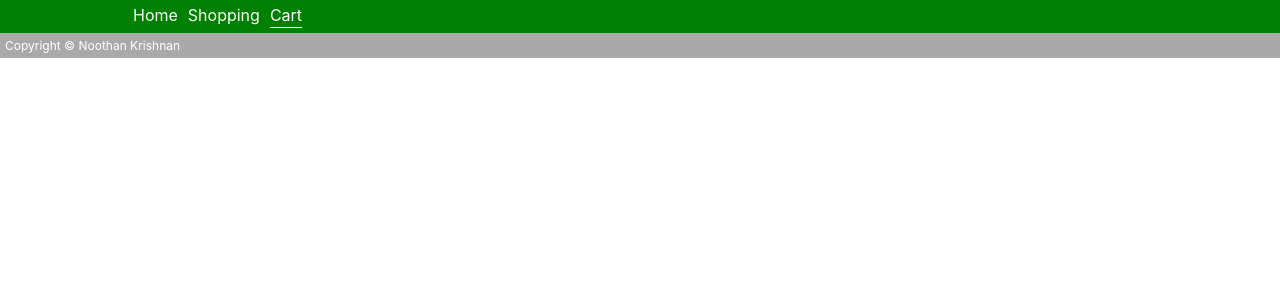
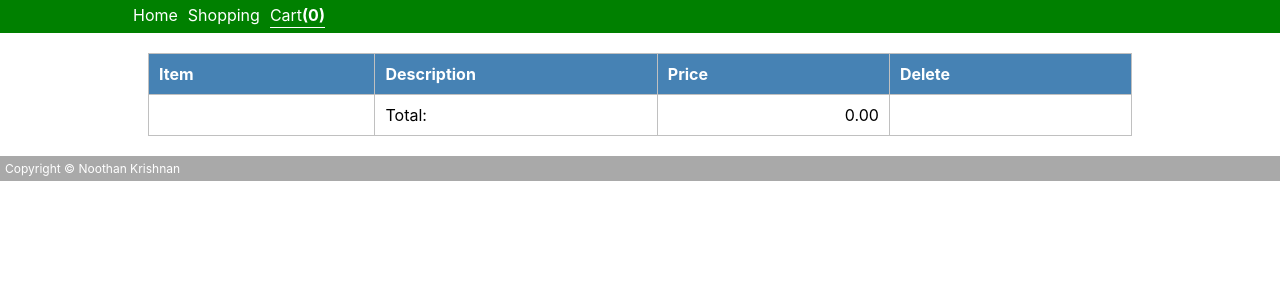
Before and after one commit to noothanpanthayi/digitaldashboard, a React (Create React App) app: page /cart in a window 1280 px wide. Shown: the top 300 px of the page. Built offline with nearby package versions, Linux system fonts and the light colour scheme.

Commit message:
all updates

```diff
--- a/src/components/header/header.jsx
+++ b/src/components/header/header.jsx
@@ -2,15 +2,18 @@ import React from 'react'
 import styles from './header.module.css';
 import {NavLink } from 'react-router-dom';
 import './navlink.css';
+import { useSelector } from 'react-redux';
 
 
 const Header = () => {
+  const {cartlist}=useSelector(state=>state.cartlist);
+
   return (
     <header>
         <nav>
           <NavLink exact="true" to="/" activeclassname="active">Home</NavLink>
           <NavLink to="/shopping" exact="true" activeclassname="active">Shopping</NavLink>
-          <NavLink to="/cart" exact="true" activeclassname="active">Cart</NavLink>
+          <NavLink to="/cart" exact="true" activeclassname="active">Cart<span className={styles.bold}>({cartlist.length})</span></NavLink>
 
       </nav>
     </header>
--- a/src/components/header/header.module.css
+++ b/src/components/header/header.module.css
@@ -18,3 +18,7 @@ nav a:visited  {
   padding-bottom: 2px;
   text-decoration: none;
 }
+
+.bold {
+  font-weight: bold;
+}
--- a/src/pages/Shopping/Shopping.jsx
+++ b/src/pages/Shopping/Shopping.jsx
@@ -1,18 +1,11 @@
 import React, { Fragment, useEffect, useState } from 'react'
 import useFetch from '../../hooks/usefetch'
 import styles from './shopping.module.css'
-import { useDispatch, useSelector } from "react-redux";
-import { setCartList } from '../../redux/slices/cartlist';
-
+import { useDispatch, useSelector } from 'react-redux'
+import { setCartList } from '../../redux/slices/cartlist'
 
 const Shopping = () => {
-
-  const dispatch=useDispatch();
-
-
-
-  // console.log('cartList consumed ', cartlist);
-
+  const dispatch = useDispatch()
 
   const { data, loading, error, errorMsg } = useFetch(
     'https://dummyjson.com/products',
@@ -21,7 +14,6 @@ const Shopping = () => {
   const [state, setState] = useState({
     cart: [],
   })
-
 
   const addToCart = (item) => {
     const tempState = { ...state }
@@ -32,12 +24,8 @@ const Shopping = () => {
       }
     })
 
-    dispatch(setCartList(item));
+    dispatch(setCartList(item))
   }
-
-  // useEffect(() => {
-  //   console.log('State ', state)
-  // })
 
   const Grid = () => {
     return (
@@ -52,7 +40,11 @@ const Shopping = () => {
                     {item.title.length > 15 && '...'}
                   </div>
                   <div>
-                    <img className={styles.image} alt="products" src={item.images[0]} />
+                    <img
+                      className={styles.image}
+                      alt="products"
+                      src={item.images[0]}
+                    />
                   </div>
                   <div className={styles.price}>Price:{item.price}</div>
                   <div className={styles.footer}>
--- a/src/pages/cart/ShoppingCart.jsx
+++ b/src/pages/cart/ShoppingCart.jsx
@@ -1,17 +1,59 @@
-import React, {useEffect} from 'react';
-import { useSelector } from 'react-redux';
+import React, { Fragment, useEffect, useState } from 'react'
+import { useDispatch, useSelector } from 'react-redux'
 import styles from './cart.module.css'
-
+import { removeItem } from '../../redux/slices/cartlist'
 
 const ShoppingCart = () => {
-    const {cartlist}=useSelector(state=>state.cartlist);
-  return <div className={styles.grid}>
-    {cartlist?.map(row=>{
-        return <>
-            <div>{row.title} </div> <div>{row.description} </div><div>{row.price} </div>
-        </>
-    })}
+  const [state, setState] = useState({
+    total: 0,
+  })
+  const dispatch = useDispatch()
+
+  const { cartlist } = useSelector((state) => state.cartlist)
+
+  const getTotal = () => {
+    const total = cartlist.reduce((accum, row) => {
+      return accum + row.price
+    }, 0)
+
+    setState((prevState) => {
+      return {
+        total,
+      }
+    })
+  }
+
+  useEffect(() => {
+    getTotal()
+  }, [cartlist])
+
+  const deleteItem = (e) => {
+    dispatch(removeItem(e.target.id))
+  }
+
+  return (
+    <div className={styles.grid}>
+      <div>Item</div>
+      <div>Description</div>
+      <div>Price</div>
+      <div>Delete</div>
+      {cartlist?.map((row) => {
+        return <Fragment key={row.id}>
+            <div>{row.title} </div> <div>{row.description} </div>
+            <div className={styles.right}>{row.price.toFixed(2)} </div>
+            <div>
+              <span id={row.id} onClick={deleteItem} className={styles.pointer}>
+                🗑️
+              </span>
+            </div>
+          </Fragment>
+
+      })}
+      <div></div> <div className="styles.right">Total:</div>
+      <div className={styles.right}>{state.total.toFixed(2)}</div>
+      <div></div>
     </div>
+  )
 }
 
 export default ShoppingCart
--- a/src/pages/cart/cart.module.css
+++ b/src/pages/cart/cart.module.css
@@ -1,4 +1,27 @@
 .grid {
     display:grid;
-    grid-template-columns: repeat(3,auto);
+    grid-template-columns: repeat(4,auto);
+    border-left:solid 1px silver;
+    border-bottom:solid 1px silver;
+    margin:20px;
 }
+
+.grid div {
+    padding:10px;
+    border-top:solid 1px silver;
+    border-right:solid 1px silver;
+}
+
+.grid div:nth-child(-n+4) {
+  background-color: steelblue;
+  font-weight: bold;
+  color:#fff
+}
+
+.right {
+    text-align: right;
+}
+
+.pointer {
+    cursor: pointer;
+}
--- a/src/redux/slices/cartlist.js
+++ b/src/redux/slices/cartlist.js
@@ -7,15 +7,16 @@ export const cartListSlice = createSlice({
   },
   reducers: {
     setCartList: (state, action) => {
-
-      // state.cartList=[...state.cartList,action.payload]
-      // console.log('payload ', action.payload);
-
       state.cartlist.push(action.payload)
-      // console.log('state.cartlist ', state.cartList)
-
     },
+    removeItem:(state,action)=>{
+    const updatedList=state.cartlist.filter(row=>{
+      return row.id!==parseInt(action.payload)
+     })
+     state.cartlist=[...updatedList]
+    //  state.cartlist.splice(parseInt(action.payload),1)
+    }
   },
 })
 
-export const {setCartList}=cartListSlice.actions;
+export const {setCartList, removeItem}=cartListSlice.actions;
```
Also changed, not shown: package.json (+7 -1 lines), 1 other file (tests, documents, lock files or other folders).
